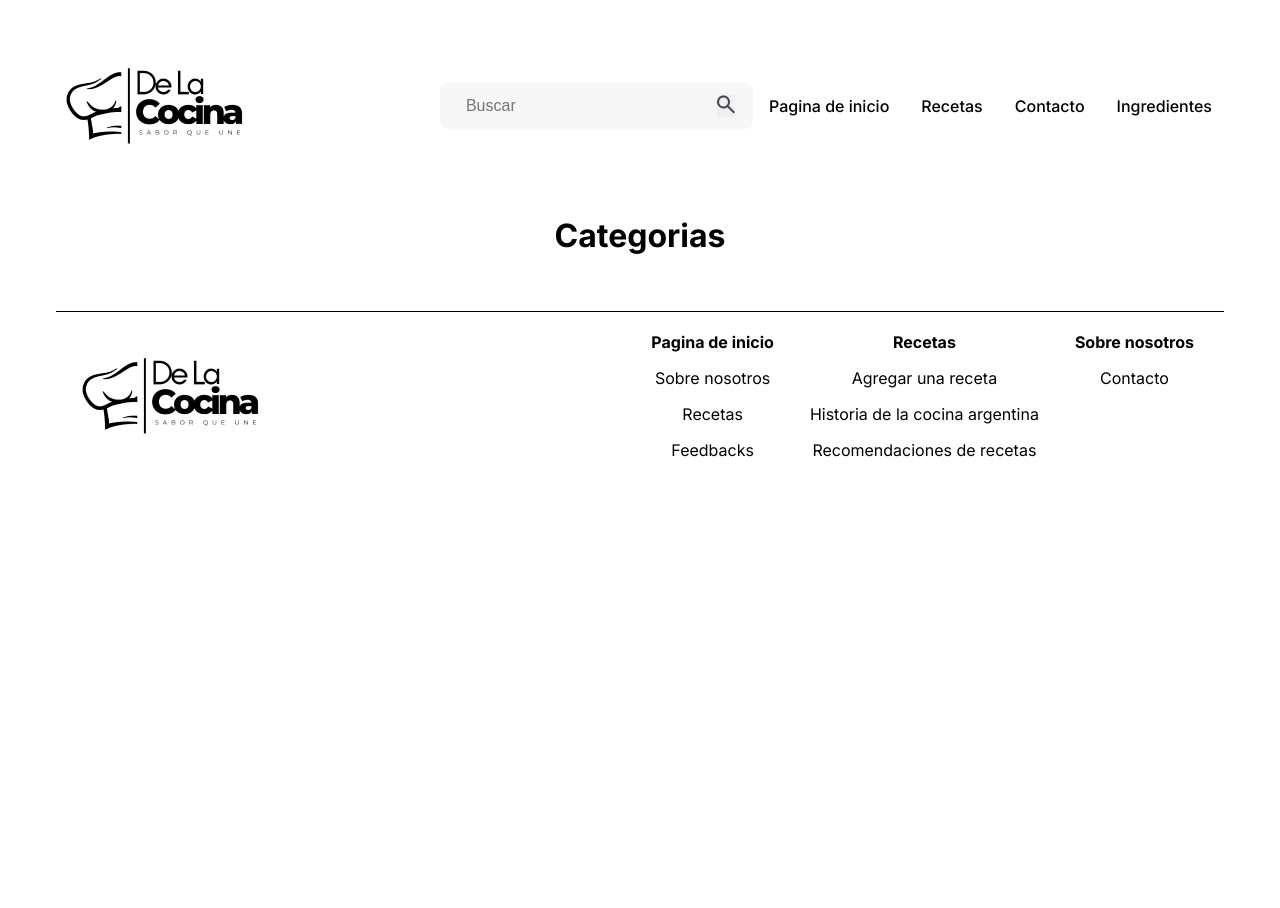
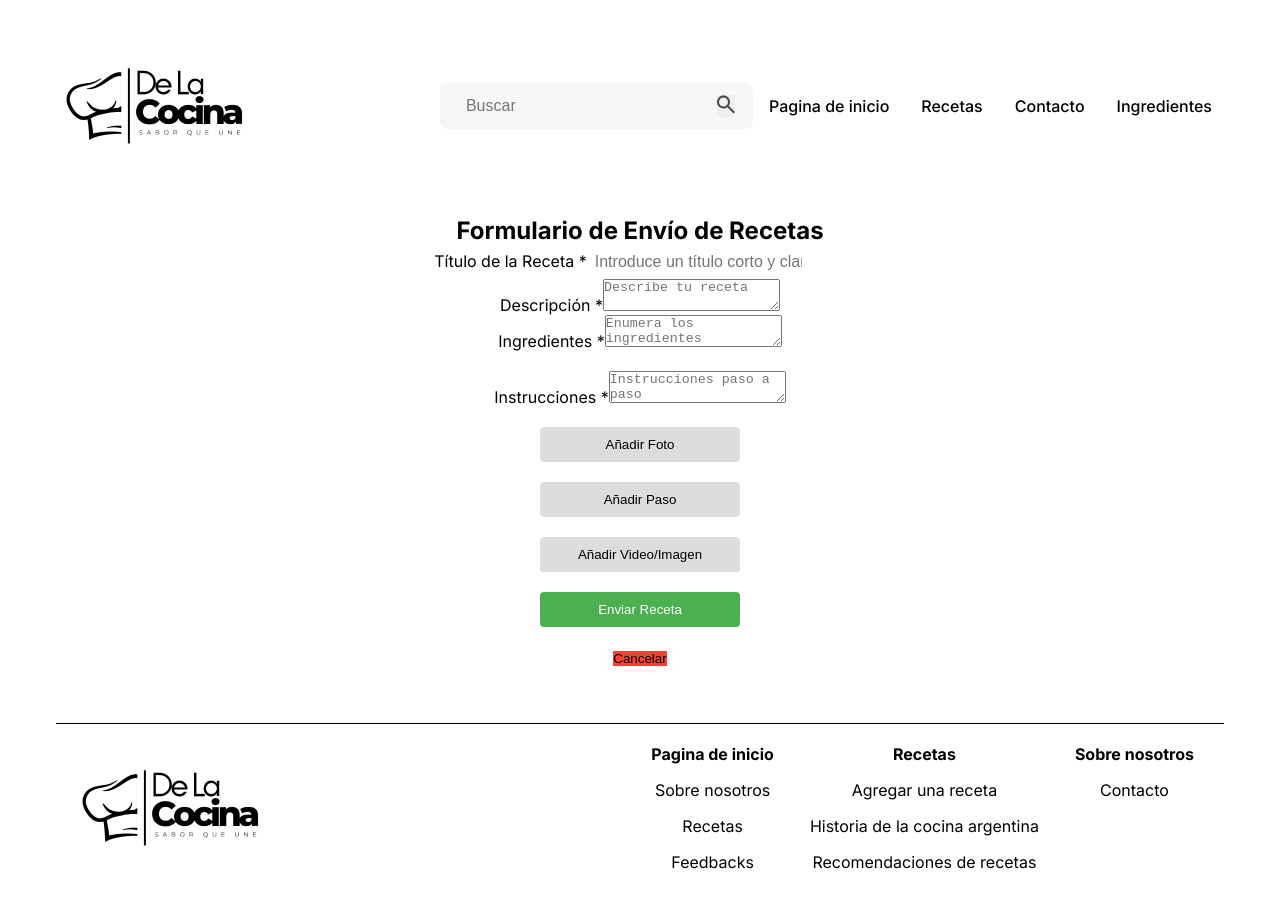
Before and after one commit to joao-victor-f/receitas-projeto-de-ensino, a React (Vite) app: page /receitas in a window 1280 px wide. Shown: the top 908 px of the page. Before the commit the page ends 800 px from the top, so only its background shows below. Built offline with nearby package versions, Linux system fonts and the light colour scheme.

Commit message:
Adicionando HTML e CSS a pagina

```diff
--- a/src/components/header/Header.tsx
+++ b/src/components/header/Header.tsx
@@ -10,7 +10,7 @@ export default function Header() {
         <SearchBar />
         <ul>
           <li>
-            <a href="#">Pagina de inicio</a>
+            <a  href="#">Pagina de inicio</a>
           </li>
           <li>
             <a href="#">Recetas</a>
--- /dev/null
+++ b/src/paginas/receitas/Receitas.css
@@ -0,0 +1,62 @@
+
+  #cancel {
+    background-color: #f44336;
+  }
+
+  #add-photo {
+    display: block;
+    margin: 20px auto;
+    width: 200px;
+    padding: 10px;
+    background-color: #ddd;
+    border-radius: 4px;
+    text-align: center;
+    cursor: pointer;
+  }
+
+  #instructions {
+    margin-top: 20px;
+  }
+
+  #instruction-item {
+    margin-bottom: 10px;
+  }
+
+  #instruction-item textarea {
+    width: 100%;
+    height: 100px;
+  }
+
+  #add-step {
+    display: block;
+    margin: 20px auto;
+    width: 200px;
+    padding: 10px;
+    background-color: #ddd;
+    border-radius: 4px;
+    text-align: center;
+    cursor: pointer;
+  }
+
+  #add-video-image {
+    display: block; margin: 20px auto;
+    width: 200px;
+    padding: 10px;
+    background-color: #ddd;
+    border-radius: 4px;
+    text-align: center;
+    cursor: pointer;
+  }
+
+  #submit {
+    display: block;
+    margin: 20px auto;
+    width: 200px;
+    padding: 10px;
+    background-color: #4CAF50;
+    color: white;
+    border: none;
+    border-radius: 4px;
+    text-align: center;
+    cursor: pointer;
+  }
--- a/src/paginas/receitas/Receitas.tsx
+++ b/src/paginas/receitas/Receitas.tsx
@@ -1,6 +1,32 @@
 import React from 'react';
-export default function Categorias () {
+import "./Receitas.css";
+export default function Receitas() {
     return (
-        <h1>Categorias</h1>
+        <>
+            <section id="container">
+                <h1>Formulario de Envío de Recetas</h1>
+                <div id="form-group">
+                    <label htmlFor="title">Título de la Receta *</label>
+                    <input type="text" id="title" placeholder="Introduce un título corto y claro"></input>
+                </div>
+                <div id="form-group">
+                    <label htmlFor="description">Descripción *</label>
+                    <textarea id="description" placeholder="Describe tu receta"></textarea>
+                </div>
+                <div id="form-group">
+                    <label htmlFor="ingredients">Ingredientes *</label>
+                    <textarea id="ingredients" placeholder="Enumera los ingredientes"></textarea>
+                </div>
+                <div id="form-group">
+                    <label htmlFor="instructions">Instrucciones *</label>
+                    <textarea id="instructions" placeholder="Instrucciones paso a paso"></textarea>
+                </div>
+                <button id="add-photo">Añadir Foto</button>
+                <button id="add-step">Añadir Paso</button>
+                <button id="add-video-image">Añadir Video/Imagen</button>
+                <button id="submit">Enviar Receta</button>
+                <button id="cancel">Cancelar</button>
+            </section>
+        </>
     );
 }
```
